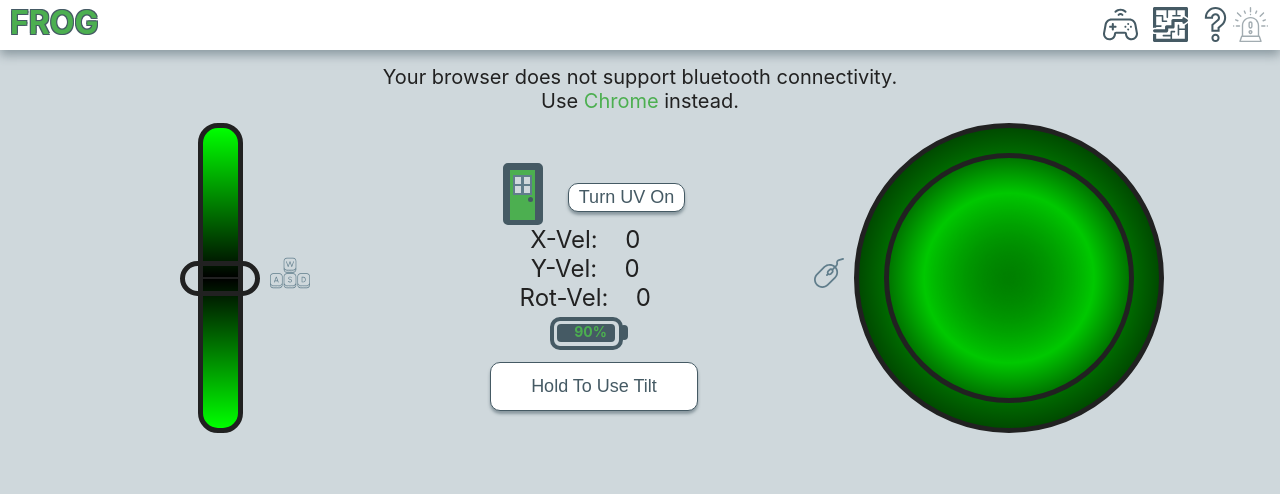
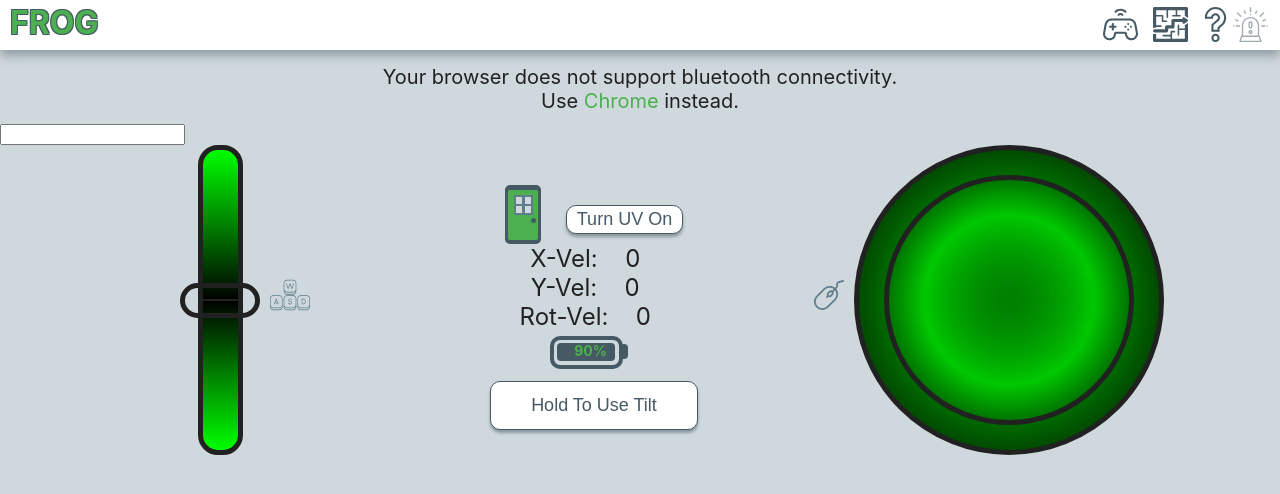
Before and after one commit to neil-solomon/remoteControl, a React (Create React App) app: page / in a window 1280 px wide. Both pictures are taken after a click on the icon 1120 px from the left and 24 px from the top of the page. Shown: the top 494 px of the page. Built offline with nearby package versions, Linux system fonts and the light colour scheme.

Commit message:
added code for rotation tilt

```diff
--- a/src/components/Controller/Controller.js
+++ b/src/components/Controller/Controller.js
@@ -44,6 +44,7 @@ export default class Controller extends React.Component {
       joystickY: (this.getControllerSize() * (1 - this.stickToBaseRatio)) / 2,
       joystickX: (this.getControllerSize() * (1 - this.stickToBaseRatio)) / 2,
       sliderPosition: (this.getControllerSize() - 25) / 2,
+      yawOffset: 0,
       size: this.getControllerSize(),
       password: "",
       tiltMode: false,
@@ -209,9 +210,7 @@ export default class Controller extends React.Component {
 
   setNewControllerVals = (roll, pitch, yaw) => {
     const threshold = 0.25;
-    console.log("yaw", yaw);
 
-    var new_joystickY;
     if (Math.abs(roll) < threshold) {
       roll = 0;
       // new_joystickY = this.yVel_to_joystickY(0);
@@ -276,6 +275,40 @@ export default class Controller extends React.Component {
         window.screen.orientation.type
       );
     }
+
+    if (!this.state.yawOffset) {
+      this.setState({ yawOffset: yaw });
+    } else {
+      var rotationChange = yaw - this.state.yawOffset;
+      if (Math.abs(rotationChange) < threshold) {
+        rotationChange = 0;
+      } else {
+        if (rotationChange < 0) {
+          rotationChange += threshold;
+        } else {
+          rotationChange -= threshold;
+        }
+      }
+      if (rotationChange > Math.PI) {
+        rotationChange -= 2 * Math.PI;
+      } else if (rotationChange < -1 * Math.PI) {
+        rotationChange += 2 * Math.PI;
+      }
+      const rotationChangeScaled = (rotationChange / Math.PI) * 100;
+      this.setState({
+        sliderPosition: this.rotVel_to_sliderPosition(rotationChangeScaled),
+      });
+      console.log(
+        "yaw",
+        yaw,
+        "yawOffset",
+        this.state.yawOffset,
+        "rotationChange",
+        rotationChange,
+        "rotationChangeScaled",
+        rotationChangeScaled
+      );
+    }
   };
 
   joystickY_to_yVel = (joystickY) => {
@@ -325,6 +358,13 @@ export default class Controller extends React.Component {
     );
   };
 
+  rotVel_to_sliderPosition = (rotVel) => {
+    return (
+      (rotVel / -100) * ((this.state.size - 25) / 2) +
+      (this.state.size - 25) / 2
+    );
+  };
+
   tiltModeStart = (event) => {
     this.setState({ tiltMode: true });
 
@@ -335,7 +375,7 @@ export default class Controller extends React.Component {
   };
 
   tiltModeEnd = (event) => {
-    this.setState({ tiltMode: false });
+    this.setState({ tiltMode: false, yawOffset: null });
 
     this.joystickRef.current.stickToCenter(
       this.state.joystickX,
@@ -369,6 +409,14 @@ export default class Controller extends React.Component {
           updatePassword={this.updatePassword}
           password={this.state.password}
         />
+        <div>
+          <input
+            type="number"
+            onChange={(event) => {
+              this.setNewControllerVals(0, 0, event.target.value);
+            }}
+          />
+        </div>
         <div
           className={style.controlsContainer}
           style={{ height: this.state.size + 100 }}
--- a/src/components/ControllerConsole/ControllerConsole.module.css
+++ b/src/components/ControllerConsole/ControllerConsole.module.css
@@ -74,16 +74,16 @@
 .doorFrame {
   position: relative;
   perspective: 200px;
-  height: 52px;
+  height: 53px;
   width: 30px;
-  border: 5px solid rgb(69, 90, 100);
+  border: 3px solid rgb(69, 90, 100);
   border-radius: 5px;
 }
 
 .doorKnob {
   position: absolute;
-  top: 27px;
-  left: 18px;
+  top: 28px;
+  left: 23px;
   border-radius: 100%;
   height: 5px;
   width: 5px;
@@ -93,7 +93,7 @@
 .doorWindow1 {
   position: absolute;
   top: 5px;
-  left: 3px;
+  left: 6px;
   height: 7px;
   width: 6px;
   background-color: rgb(207, 216, 220);
@@ -103,7 +103,7 @@
 .doorWindow2 {
   position: absolute;
   top: 5px;
-  left: 12px;
+  left: 15px;
   height: 7px;
   width: 6px;
   background-color: rgb(207, 216, 220);
@@ -113,7 +113,7 @@
 .doorWindow3 {
   position: absolute;
   top: 14px;
-  left: 3px;
+  left: 6px;
   height: 7px;
   width: 6px;
   background-color: rgb(207, 216, 220);
@@ -123,7 +123,7 @@
 .doorWindow4 {
   position: absolute;
   top: 14px;
-  left: 12px;
+  left: 15px;
   height: 7px;
   width: 6px;
   background-color: rgb(207, 216, 220);
@@ -132,10 +132,10 @@
 
 .door {
   position: absolute;
-  top: -3px;
+  top: -1px;
   height: 50px;
-  width: 25px;
-  border: 5px solid rgb(69, 90, 100);
+  width: 30px;
+  border: 3px solid rgb(69, 90, 100);
   border-radius: 5px;
   background-color: rgb(76, 175, 80);
   transition: all 1s;
@@ -159,7 +159,7 @@
   }
   50% {
     transform: rotate3d(0, 1, 0, -150deg);
-    left: -33px;
+    left: -35px;
   }
   100% {
     transform: rotate3d(0, 1, 0, 0deg);
```
Also changed, not shown: toDo.txt.
